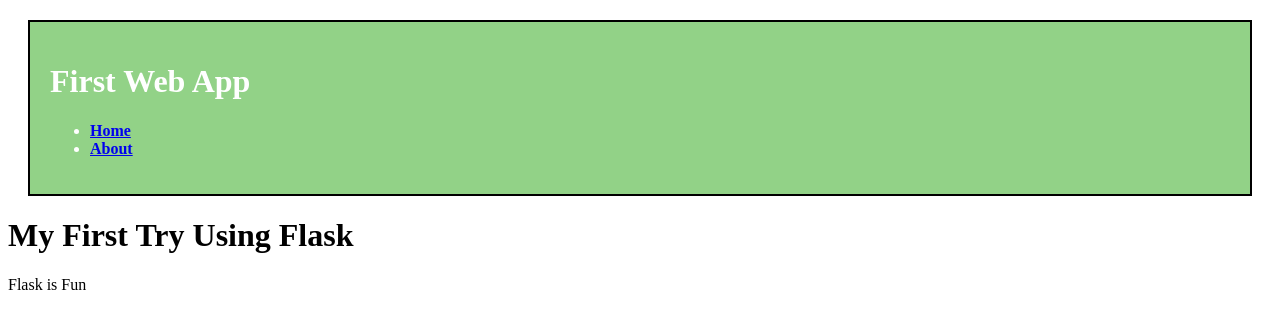
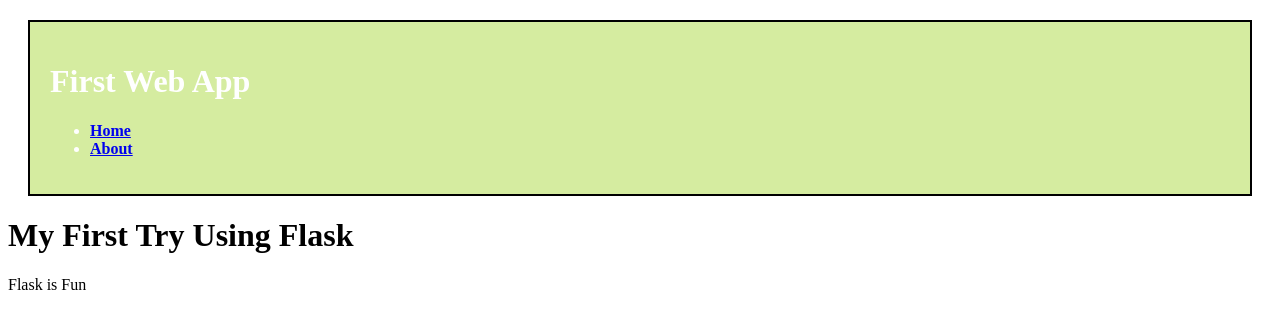
Before and after one commit to psumranchit/flask-demo-for-jenkins-lab, a Flask app: page / in a window 1280 px wide. Shown: the top 329 px of the page. Run offline with Flask 2, Linux system fonts and the light colour scheme.

Commit message:
css update

```diff
--- a/static/css/template.css
+++ b/static/css/template.css
@@ -1,5 +1,5 @@
 .container {
-    background-color: rgb(146, 210, 135);
+    background-color: rgb(213, 236, 160);
     color: white;
     border: 2px solid black;
     margin: 20px;
```
